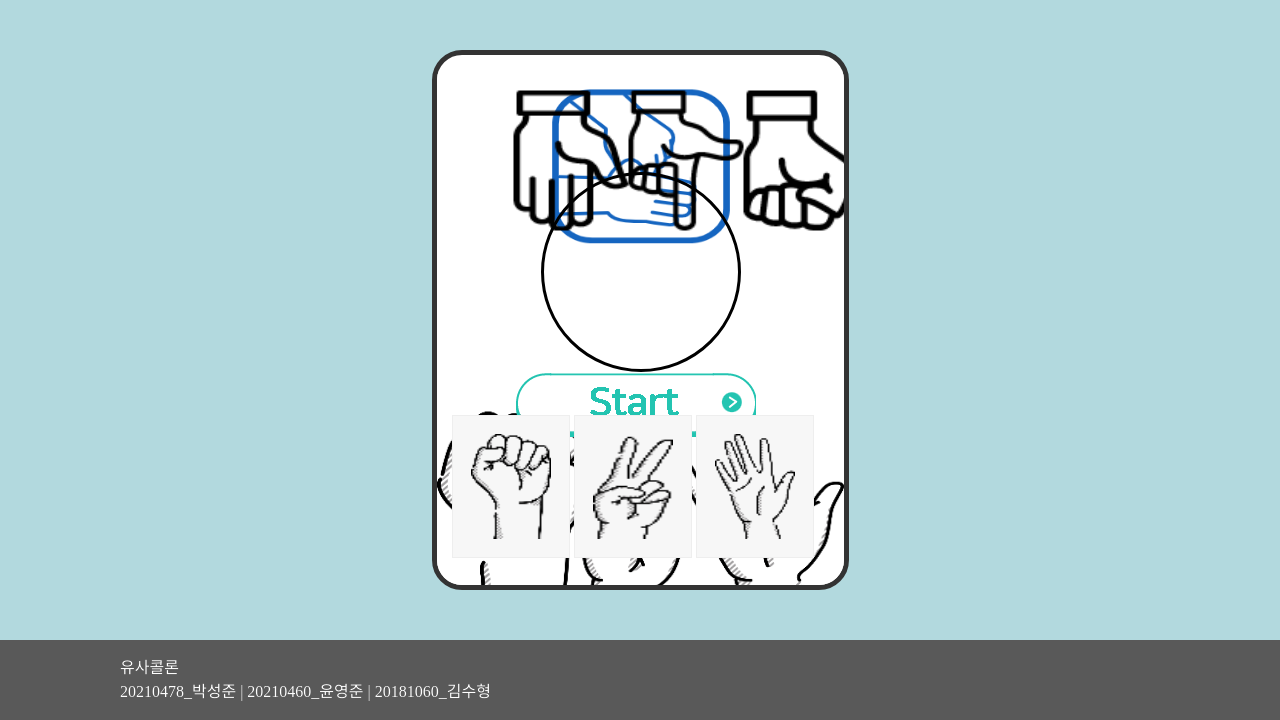
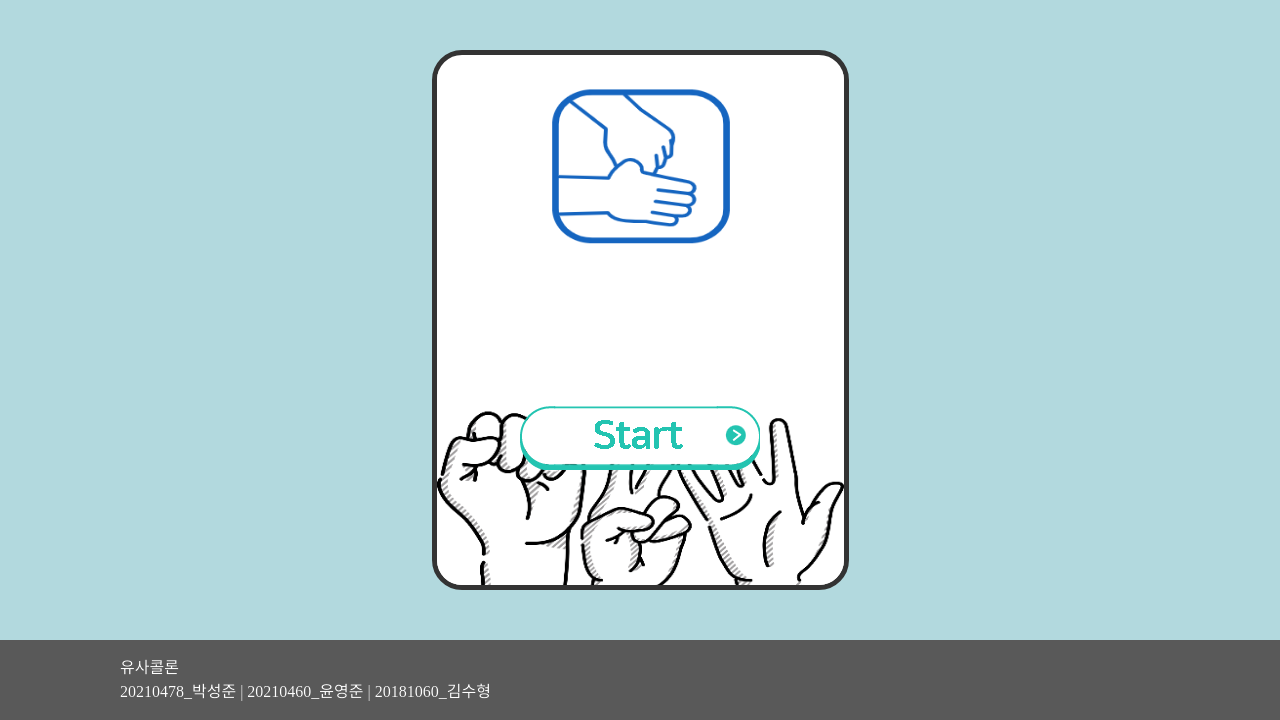
Before and after one commit to tngud100/MINIGAME_SITE, a PHP site: page /sub03_p2.html in a window 1280 px wide. Shown: the part 80-800 px from the top of the page. Run offline with PHP 8.4, Linux system fonts and the light colour scheme; some web fonts are replaced.

Commit message:
First_game구현

```diff
--- a/css/p_2.css
+++ b/css/p_2.css
@@ -8,46 +8,59 @@
     position: absolute;
 }
 #start_btn{
-    position: relative;
-    margin: 70% 0% 0% 15%;
+    position: absolute;
+    /* margin: 70% 0% 0% 15%; */
+    display: inline-block;
+    width: 100%;
     background: none;
     border: 0;
+    top: 60%;
 }
 .game_page{
     position: absolute;
-    width: 100%;
+    width: calc(100% - 30px);
     height: 100%;
 }
 
-.my_btn{
+.my_btn{ position: absolute; width: 100%; z-index: 25; bottom: 0%; display: flex;}
+#rock{ width: calc(100%/3); margin-right: 10px; }
+#scissors{ width: calc(100%/3 - 10px); margin-right: 10px; }
+#paper{ width: calc(100%/3 - 10px);}
+
+
+.enemy{ position: absolute; width: 100%; height: 100%; z-index: 25; display: flex; }
+#enemyrock { width: calc(100%/3);}
+#enemyscissors{ width: calc(100%/3); }
+#enemypaper{ width: calc(100%/3); }
+#enemyrock img { width: 100% ; transform: rotate(90deg); }
+#enemyscissors img{ width: 100% ; transform: rotate(90deg); }
+#enemypaper img{ width: 100% ; transform: rotate(90deg); }
+
+#result{
+    width: 100%;
+    top: 30%;
     position: inherit;
-    width: 100%;
-    height: 100%;
-    bottom: -65%;
-    z-index:25;
+    font: simplified;
+    text-align: center;
+    font-size: 50px;
 }
-.enemy{
-    position: inherit;
-    display: inline-block;
-    transform: rotate(90deg);
-    margin-left: -15%;
-    margin-top: -10%;
-    width: 100%;
-    height: 100%;
-    z-index:25;
-}
+
+
 #time_circle{
-    position: inherit;
+    position: absolute;
     border: 3px solid #000;
-    margin-left: 22%;
-    margin-top: 25%;
+    top: calc(50% - 87px);
+    left: calc(50% - 87px);
     border-radius: 100%;
-    width: 200px;
-    height: 200px;
-    z-index:50;
+    width: 175px;
+    height: 175px;
+    z-index: 50;
 }
 #timer{
     position: inherit;
     font-size: 150px;
-    margin: -10% 10% 0% 30%;
+    width: 100%;
+    height: 100%;
+    top: -9%;
+    text-align: center;
 }
--- a/sub03_p2.html
+++ b/sub03_p2.html
@@ -38,15 +38,16 @@
                 </div>
                 <div class="game_page">
                     <div class="enemy">
-                        <div id="enemyrock"><img src="img2\enemy_rock.png" width="140px" height="115px"></div>
-                        <div id="enemyscissors"><img src="img2\enemy_scissors.png" width="140px" height="115px"></div>
-                        <div id="enemypaper"><img src="img2\enemy_paper.png" width="140px" height="115px"></div>
+                        <div id="enemyrock"><img src="img2\enemy_rock.png" width="100%" transform="rotate(90deg)"></div>
+                        <div id="enemyscissors"><img src="img2\enemy_scissors.png" width="100%" transform="rotate(90deg)"></div>
+                        <div id="enemypaper"><img src="img2\enemy_paper.png" width="100%" transform="rotate(90deg)"></div>
                     </div>
+                    <p id="result"></p>
                     <div id="time_circle"><span id="timer"></span></div>
                     <div class="my_btn">
-                        <button type="button" id="rock"><img src="img2\rock.png" width="80px" height="105px"></button>
-                        <button type="button" id="scissors"><img src="img2\scissors.png" width="80px" height="105px"></button>
-                        <button type="button" id="paper"><img src="img2\paper.png" width="80px" height="105px"></button>
+                        <button type="button" id="rock" onclick="my_btn(0)"><img src="img2\rock.png" width="80px" height="105px"></button>
+                        <button type="button" id="scissors" onclick="my_btn(1)"><img src="img2\scissors.png" width="80px" height="105px"></button>
+                        <button type="button" id="paper" onclick="my_btn(2)"><img src="img2\paper.png" width="80px" height="105px"></button>
                     </div>
                 </div>
             </div>
```
Also changed, not shown: js/p_2.js (+68 -65 lines), 2 other files.
